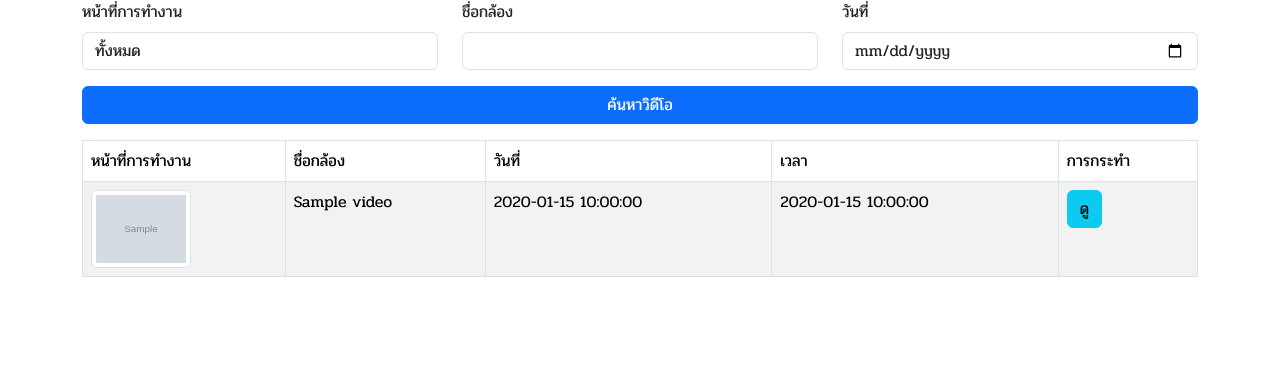
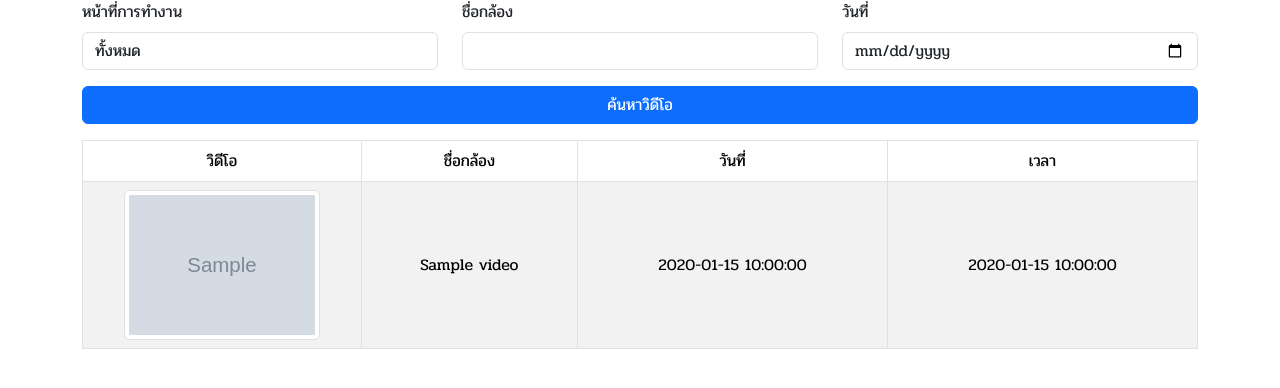
Before and after one commit to jaturongsarak-ball/Vision-Parking-Management-System, a Flask app: template templates/video.html in a window 1280 px wide. Shown: the part 16-404 px from the top of the page. Run offline with Flask 3, Linux system fonts and the light colour scheme; the template is opened without the code that fills it: most values are stand-ins (such as "Sample title", 1, 10 or a date in 2020); grey boxes marked "Sample" are stand-in pictures; parts of the project's set-up code (start-up, migrations or seed data) failed here and were passed over.

Commit message:
update page video

```diff
--- a/templates/video.html
+++ b/templates/video.html
@@ -36,26 +36,32 @@
     <div class="row mt-3">
         <div class="col-12">
             <div class="table-responsive">
-                <table id="videoTable" class="table table-striped table-bordered">
+                <table id="videoTable" class="table table-striped table-bordered text-center">
                     <thead>
                         <tr>
-                            <th>หน้าที่การทำงาน</th>
-                            <th>ชื่อกล้อง</th>
-                            <th>วันที่</th>
-                            <th>เวลา</th>
-                            <th>การกระทำ</th>
+                            <th class="align-middle">วิดีโอ</th>
+                            <th class="align-middle">ชื่อกล้อง</th>
+                            <th class="align-middle">วันที่</th>
+                            <th class="align-middle">เวลา</th>
                         </tr>
                     </thead>
                     <tbody>
                         {% for video in video_data %}
                         <tr>
-                            <td><img src="{{ video.thumbnail }}" alt="ภาพกล้อง"
-                                    class="img-thumbnail" width="100">
+                            <td class="align-middle" style="width: 25%;">
+                                {% if video.thumbnail %}
+                                <img src="{{ video.thumbnail }}" alt="ภาพกล้อง" class="img-thumbnail"
+                                    style="width: 75%; height: auto; object-fit: cover;"
+                                    data-bs-toggle="modal" data-bs-target="#videoModal"
+                                    onclick="openVideoModalWithDetails('{{ video.video_url }}', '{{ video.name }}', '{{ video.date }}', '{{ video.time }}')">
+                                {% else %}
+                                <img src="{{ url_for('static', filename='img/not_found.jpg') }}" alt="ภาพกล้อง"
+                                    class="img-thumbnail" style="width: 75%; height: auto; object-fit: cover;">
+                                {% endif %}
                             </td>
-                            <td>{{ video.name }}</td>
-                            <td>{{ video.date }}</td>
-                            <td>{{ video.time }}</td>
-                            <td><button class="btn btn-info">ดู</button></td>
+                            <td class="align-middle">{{ video.name }}</td>
+                            <td class="align-middle">{{ video.date }}</td>
+                            <td class="align-middle">{{ video.time }}</td>
                         </tr>
                         {% endfor %}
                     </tbody>
@@ -96,6 +102,32 @@
                         {% endif %}
                 </ul>
             </nav>
+        </div>
+    </div>
+</div>
+
+<!-- Modal สำหรับแสดงวิดีโอ -->
+<div class="modal fade" id="videoModal" tabindex="-1" aria-labelledby="videoModalLabel" aria-hidden="true">
+    <div class="modal-dialog modal-dialog-centered modal-lg">
+        <div class="modal-content">
+            <div class="modal-header">
+                <h5 class="modal-title" id="videoModalLabel">
+                    <span id="modalCameraName"></span> -
+                    <span id="modalDate"></span>
+                    <span id="modalTime"></span>
+                </h5>
+                <button type="button" class="btn-close" data-bs-dismiss="modal" aria-label="Close"></button>
+            </div>
+            <div class="modal-body">
+                <video id="videoPlayer" class="w-100" controls>
+                    <source id="videoSource" type="video/mp4">
+                    Your browser does not support the video tag.
+                </video>
+            </div>
+            <div class="modal-footer d-flex justify-content-center">
+                <!-- ปุ่มดาวน์โหลด -->
+                <a id="downloadBtn" class="btn btn-success" href="#" download>ดาวน์โหลดวิดีโอ</a>
+            </div>
         </div>
     </div>
 </div>
@@ -141,5 +173,23 @@
 
         window.location.href = searchURL + '?' + params.toString();
     }
+
+    function openVideoModalWithDetails(videoUrl, cameraName, date, time) {
+        var videoPlayer = document.getElementById("videoPlayer");
+        var videoSource = document.getElementById("videoSource");
+
+        // กำหนดแหล่งที่มาของวิดีโอใน Modal
+        videoSource.src = videoUrl;
+        videoPlayer.load();  // โหลดวิดีโอใหม่
+
+        // เปลี่ยนชื่อกล้อง วันที่ เวลา ใน Modal
+        document.getElementById("modalCameraName").textContent = cameraName;
+        document.getElementById("modalDate").textContent = date;
+        document.getElementById("modalTime").textContent = time;
+
+        // ปรับปุ่มดาวน์โหลดให้ดาวน์โหลดวิดีโอ
+        document.getElementById("downloadBtn").href = videoUrl;
+    }
 </script>
+
 {% endblock %}
```
Also changed, not shown: routes/video_bp.py (+13 -2 lines).
